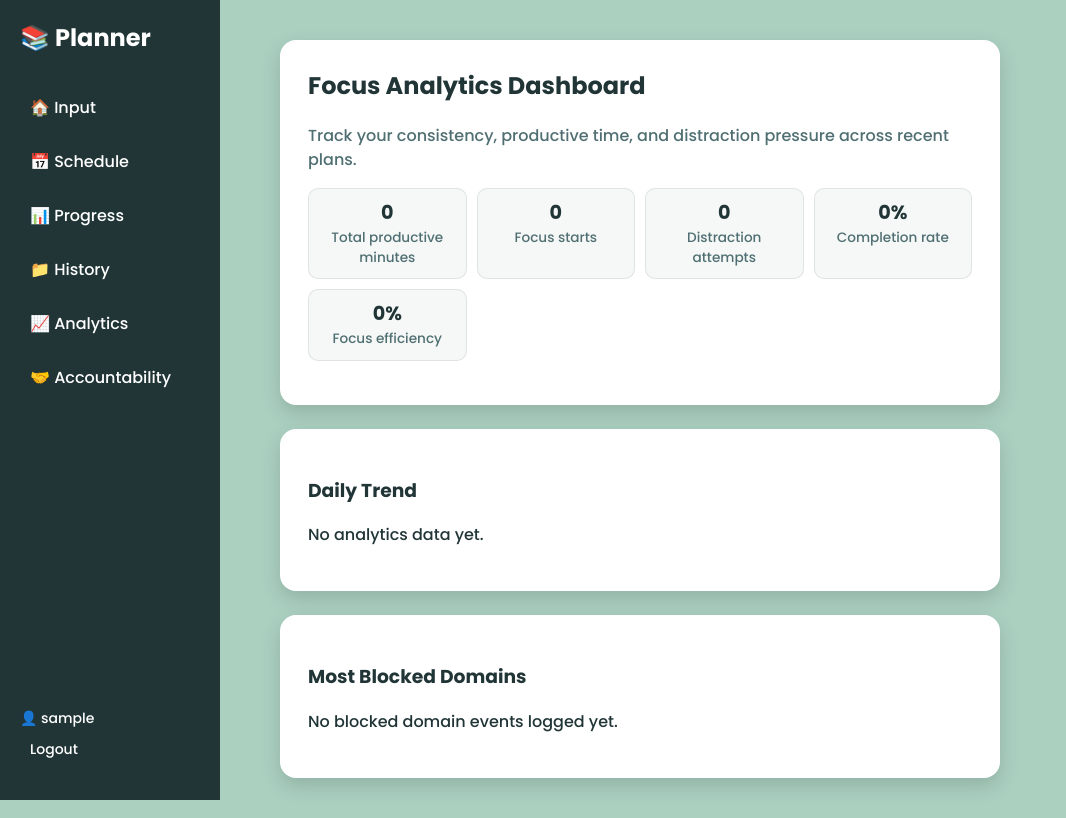
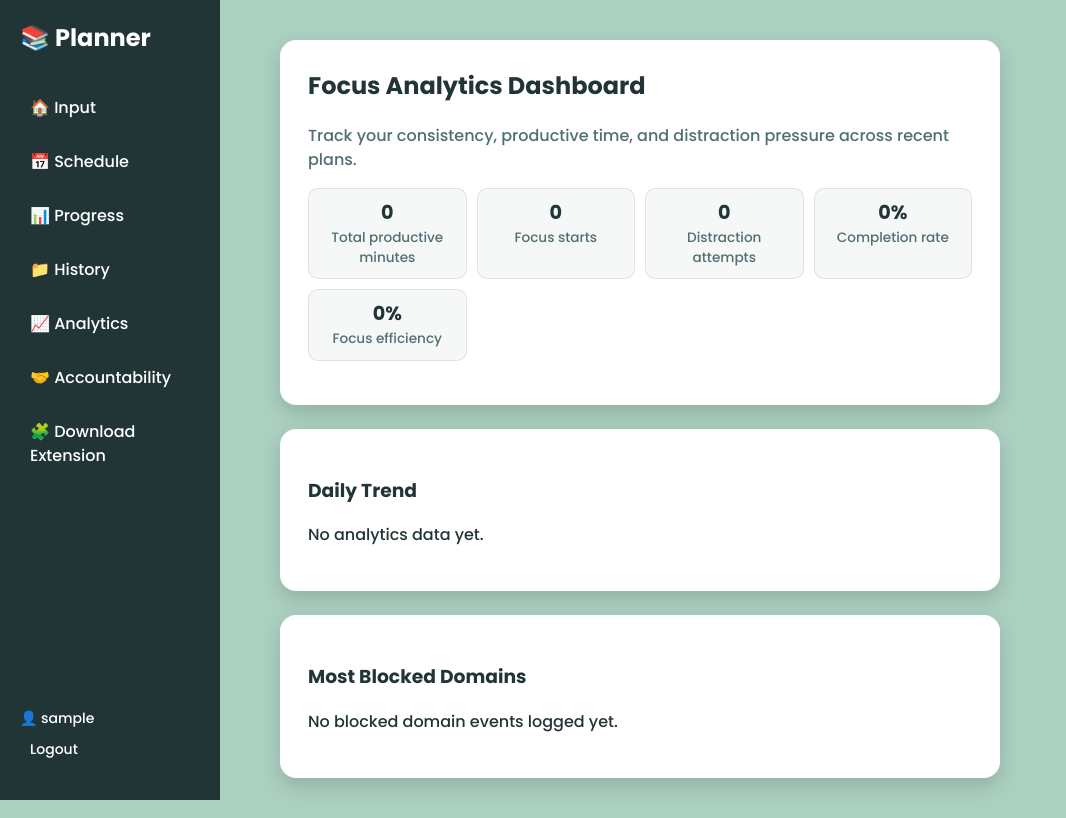
Before and after one commit to rachelbrathab/mini-project, a Flask app: page /analytics in a window 1280 px wide. Shown: the whole page, without its empty margins (0-1066 px from the left). Run offline with Flask 3, Linux system fonts and the light colour scheme; the visitor is signed in with stand-in values (Sample User, id 1); some libraries are stand-ins or nearby versions.

Commit message:
Add direct extension ZIP download endpoint

```diff
--- a/smartStudyPlanner/app.py
+++ b/smartStudyPlanner/app.py
@@ -1,9 +1,11 @@
-from flask import Flask, request, render_template, redirect, url_for, session
+from flask import Flask, request, render_template, redirect, url_for, session, send_file
 from flask import jsonify
 from src.planner import generate_schedule, format_time
 import json
 import copy
 import os
+import io
+import zipfile
 from datetime import datetime, timedelta, date
 from collections import Counter
 
@@ -1043,6 +1045,32 @@ def accountability():
     return render_template("accountability.html", stats=stats, summary=summary)
 
 
+@app.route("/download-extension")
+def download_extension():
+    if "user" not in session:
+        return redirect("/login")
+
+    extension_dir = os.path.join(app.root_path, "focus-extension")
+    if not os.path.isdir(extension_dir):
+        return jsonify({"error": "Extension package not found"}), 404
+
+    buffer = io.BytesIO()
+    with zipfile.ZipFile(buffer, "w", compression=zipfile.ZIP_DEFLATED) as archive:
+        for root, _dirs, files in os.walk(extension_dir):
+            for filename in files:
+                file_path = os.path.join(root, filename)
+                relative_path = os.path.relpath(file_path, extension_dir)
+                archive.write(file_path, arcname=os.path.join("focus-extension", relative_path))
+
+    buffer.seek(0)
+    return send_file(
+        buffer,
+        mimetype="application/zip",
+        as_attachment=True,
+        download_name="smart-study-focus-extension.zip",
+    )
+
+
 @app.route("/analytics/domain-hit", methods=["POST"])
 def analytics_domain_hit():
     if "user" not in session:
--- a/smartStudyPlanner/templates/base.html
+++ b/smartStudyPlanner/templates/base.html
@@ -16,6 +16,7 @@
     <a href="/history">📁 History</a>
     <a href="/analytics">📈 Analytics</a>
     <a href="/accountability">🤝 Accountability</a>
+    <a href="/download-extension">🧩 Download Extension</a>
 
     <div class="user-box">
         👤 {{ session.get('user') }}
```
